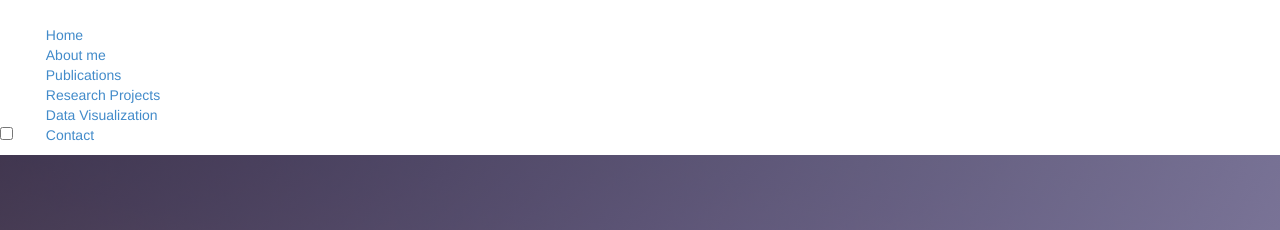
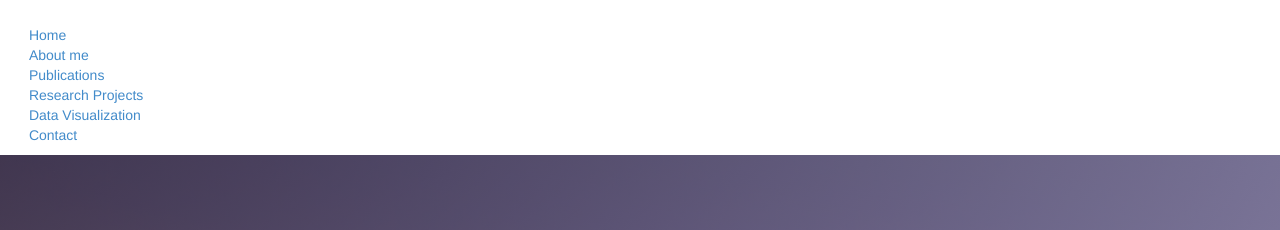
Before and after one commit to ekidando/Kidando, a Jekyll site: the page index.html, which Jekyll copies as it is, in a window 1280 px wide. Shown: the top 230 px of the page. Built offline with Jekyll 4.4.1, drawn with Linux system fonts in a browser that asks for light colours; nearby versions of some CDN libraries; some web fonts are replaced.

Commit message:
Update index.html

```diff
--- a/index.html
+++ b/index.html
@@ -11,13 +11,8 @@
 <link href="http://maxcdn.bootstrapcdn.com/font-awesome/4.2.0/css/font-awesome.min.css" rel="stylesheet">
  </head>
 	<!-- head close -->
-<body>
- <!-- This checkbox will give us the toggle behavior, it will be hidden, but functional -->
-    <input id="toggle" type="checkbox">
 
-    <!-- IMPORTANT: Any element that we want to modify when the checkbox state changes go here, being "sibling" of the checkbox element -->
 
-    <!-- This label is tied to the checkbox, and it will contain the toggle "buttons" -->
     <label class="toggle-container" for="toggle">
         <!-- If menu is open, it will be the "X" icon, otherwise just a clickable area behind the hamburger menu icon -->
         <span class="button button-toggle"></span>
@@ -34,7 +29,7 @@
     <li><a href="#contact" onclick = $("#menu-close").click(); >Contact</a></li>
   </ul>
 </nav>
-</body>
+
 
 <section id="slider">
   <div class="container">
```
